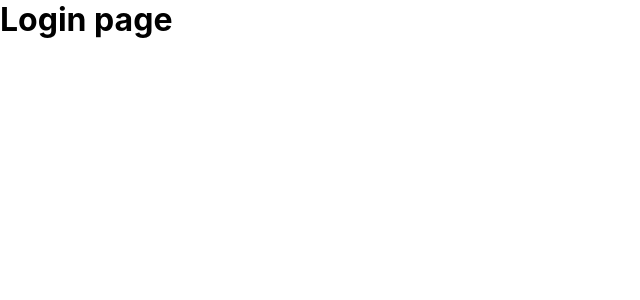
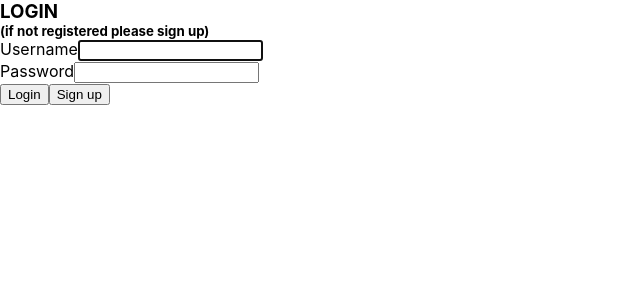
Before and after one commit to anuj-kh/Khoj--Hostel-Booking-Application, a React (Create React App) app: page /login in a window 1280 px wide. Shown: the top 300 px of the page, without its empty margins (0-640 px from the left). Built offline with nearby package versions, Linux system fonts and the light colour scheme.

Commit message:
Update login.js

```diff
--- a/src/components/login.js
+++ b/src/components/login.js
@@ -1,14 +1,75 @@
-import React , {Component} from 'react'
-import './login.css'
+import React, { Component } from 'react';
+import { Redirect, BrowserRouter } from 'react-router-dom';
+import { BrowserRouter as Router, useHistory } from 'react-router-dom';
+import register from './register';
 
-class Login extends Component {
-  render(){
-    return(
-      <div className="Login">
-        <h1>Login page</h1>
-      </div>
-    );
+class login extends Component {
+  state = {
+    account: { username: '', password: '' },
+    errors: {}
+  };
+  registerHandler = () => {
+    //return <Redirect to="/register"/>
+    const history = useHistory;
+    this.props.history.push("/register")
+
+  };
+  loginHandler = () => {
+    if (this.state.account.username && this.state.account.password)
+
+    console.log('login');
   }
+  validate = () => {
+    const errors = {};
+    const { account } = this.state;
+    if (this.state.account.username.trim() === '')
+      errors.username = 'username is required';
+    if (this.state.account.password.trim() === '')
+      errors.password = 'password is required';
+    return Object.keys(errors).length === 0 ? null : errors;
+  };
+  handleChange = ({currentTarget: input}) => {
+    const account = { ...this.state.account };
+    account[input.name] = input.value;
+    this.setState({ account });
+  }
+  //username = React.createRef();
+  handleSubmit = e => {
+    e.preventDefault();
+
+    const errors = this.validate();
+
+    this.setState({ errors: errors || {}});
+    if (errors) return;
+    // call the server and redirects it to different page
+    //const username = this.username.current.value;
+    console.log('submitted');
+  };
+
+  render() {
+    const { account, errors } = this.state;
+
+    return (  <div>
+      <h3 > LOGIN  </h3><h5>(if not registered please sign up)</h5>
+      <form onSubmit={this.handleSubmit}>
+        <div className="form-group">
+          <label htmlFor="username">Username</label>
+          <input error={ errors.username}name="username" autoFocus value={account.username} onChange={this.handleChange} id="username" type="text" className="form-control" />
+          {errors.username && <div className="alert alert-danger">{errors.username}</div>}
+        </div>
+
+        <div className="form-group">
+          <label htmlFor="password">Password</label>
+          <input error={errors.password} name="password" value={account.password} onChange={this.handleChange} type="text" className="form-control" />
+          {errors.password && <div className="alert alert-danger">{errors.password}</div>}
+        </div>
+
+        <button className="btn btn-primary m-2" onClick={this.loginHandler}>Login</button>
+        <button className="btn btn-warning m-2" onClick={this.registerHandler }>Sign up</button>
+        </form>
+    </div>);
+  }
+
 }
 
-export default Login
+export default login;
```
